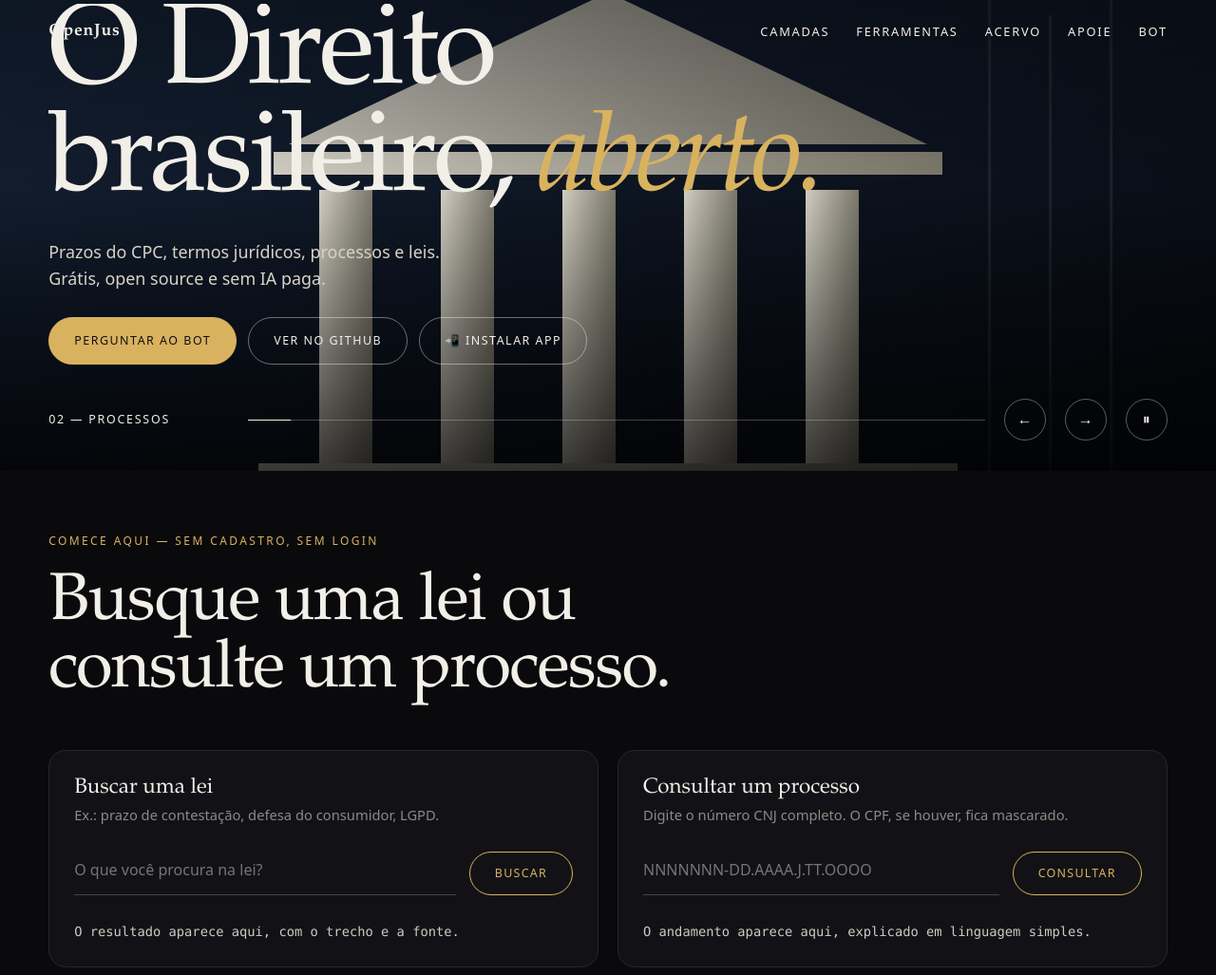
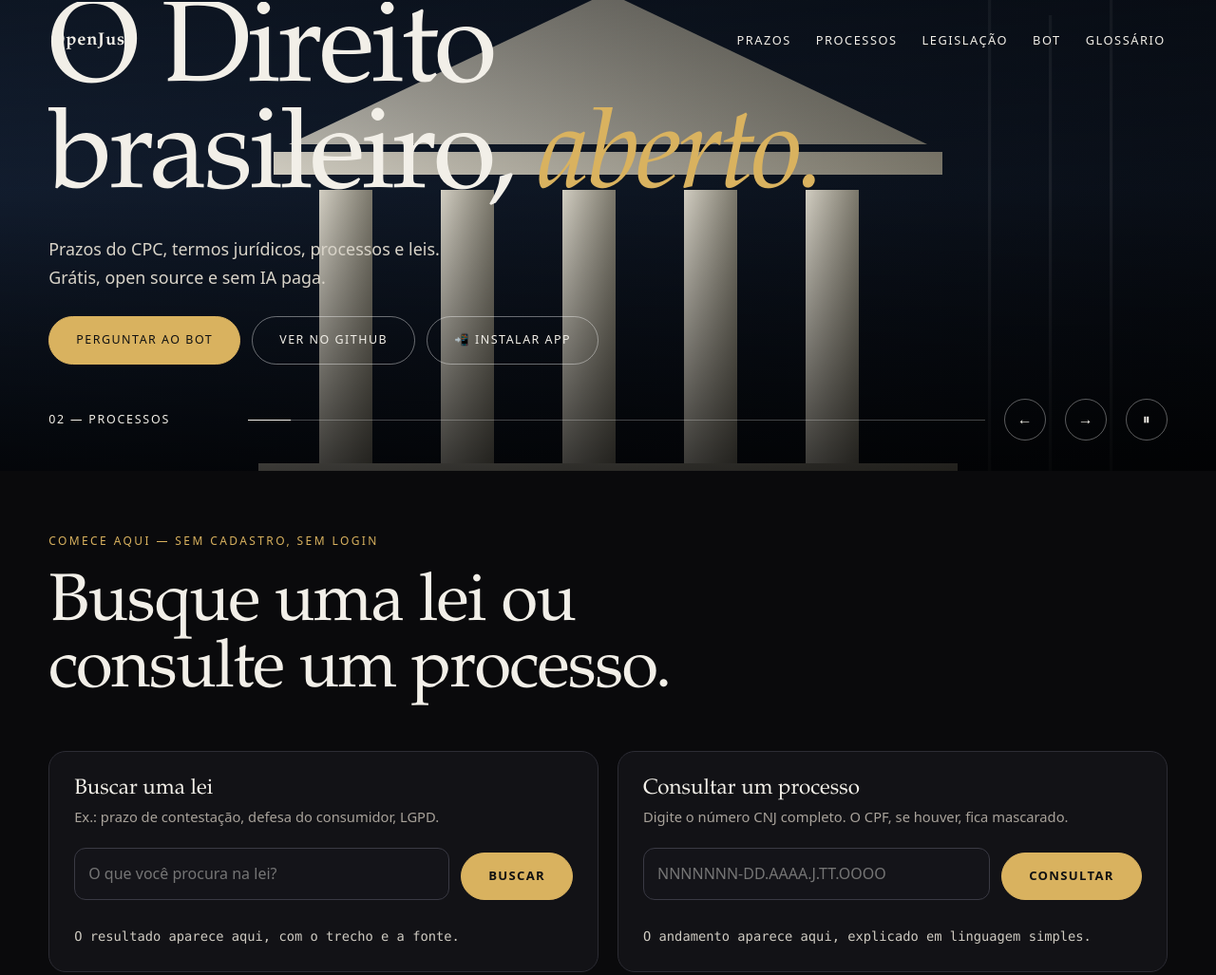
Before and after one commit to thiagollipe-web/open_jus, a plain HTML site: page site/index.html in a window 1280 px wide. Shown: the top 1027 px of the page at 95% size. Drawn offline with Linux system fonts and the light colour scheme; no server answers.

Commit message:
Layout moderno: menu fixo com as ferramentas, cards, botões e campos maiores

```diff
--- a/site/index.html
+++ b/site/index.html
@@ -28,18 +28,24 @@
 <!-- Medição sem cookies (Plausible): o script só passa a registrar visitas depois que o site for cadastrado em plausible.io com o domínio thiagollipe-web.github.io — veja "Medição (privacidade)" no README. Sem conta, nada é medido e nada é enviado. -->
 <script defer data-domain="thiagollipe-web.github.io" src="https://plausible.io/js/script.js"></script>
 <style>
-:root{--ink:#0a0a0c;--ink2:#121216;--fg:#f2efe8;--mut:#8d8a84;--ac:#d9b25f;--bd:#26262c;--ease:cubic-bezier(.77,0,.18,1);
+:root{--ink:#0a0a0c;--ink2:#121216;--card:#15151b;--fg:#f2efe8;--mut:#a8a29a;--ac:#d9b25f;--bd:#2c2c34;--ease:cubic-bezier(.77,0,.18,1);
 --serif:"Iowan Old Style","Palatino Linotype",Georgia,serif;--sans:system-ui,-apple-system,"Segoe UI",Roboto,sans-serif}
-*{box-sizing:border-box;margin:0}html{scroll-behavior:smooth}
-body{background:var(--ink);color:var(--fg);font:16px/1.6 var(--sans);overflow-x:hidden}
+*{box-sizing:border-box;margin:0}html{scroll-behavior:smooth;scroll-padding-top:84px}
+body{background:var(--ink);color:var(--fg);font:16px/1.65 var(--sans);overflow-x:hidden}
 a{color:inherit}::selection{background:var(--ac);color:#000}
 :focus-visible{outline:2px solid var(--ac);outline-offset:3px}
-/* nav */
-nav{position:fixed;inset:0 0 auto;z-index:50;display:flex;justify-content:space-between;align-items:center;padding:22px 4vw;transition:background .4s,padding .4s}
-nav.s{background:rgba(10,10,12,.82);backdrop-filter:blur(10px);padding-block:14px;border-bottom:1px solid var(--bd)}
-nav b{font:700 1.1rem var(--serif);letter-spacing:.04em}nav div{display:flex;gap:28px;font-size:.8rem;letter-spacing:.14em;text-transform:uppercase}
-nav a{text-decoration:none}nav a:hover{opacity:.6}
-@media(max-width:640px){nav div a:not(:last-child){display:none}}
+.skip{position:fixed;left:16px;top:-60px;z-index:100;background:var(--ac);color:#111;padding:12px 20px;border-radius:12px;font-weight:600;text-decoration:none;transition:top .2s}
+.skip:focus{top:12px}
+/* nav fixa com links diretos para cada ferramenta */
+nav{position:fixed;inset:0 0 auto;z-index:50;display:flex;justify-content:space-between;align-items:center;gap:20px;padding:22px 4vw;transition:background .4s,padding .4s}
+nav.s{background:rgba(10,10,12,.88);backdrop-filter:blur(10px);padding-block:12px;border-bottom:1px solid var(--bd)}
+nav .brand{font:700 1.15rem var(--serif);letter-spacing:.04em;text-decoration:none;flex:none}
+nav div{display:flex;gap:22px;font-size:.8rem;letter-spacing:.12em;text-transform:uppercase;overflow-x:auto;scrollbar-width:none;align-items:center}
+nav div::-webkit-scrollbar{display:none}
+nav a{text-decoration:none;white-space:nowrap;flex:none;padding:10px 2px}
+nav a:hover{color:var(--ac)}
+nav a.inst{color:var(--ac)}
+@media(max-width:640px){nav{padding:14px 4vw;gap:14px}nav div{gap:18px;font-size:.78rem}}
 /* hero slider */
 .hero{position:relative;height:62svh;min-height:460px;overflow:hidden}
 .slide{position:absolute;inset:0;clip-path:inset(0 0 100% 0);will-change:clip-path}
@@ -54,7 +60,7 @@ nav a{text-decoration:none}nav a:hover{opacity:.6}
 .sub{max-width:44ch;color:#d8d3c8;margin-top:22px;font-size:clamp(1rem,1.4vw,1.15rem);opacity:0;animation:fade 1s .9s forwards}
 .ctas{display:flex;flex-wrap:wrap;gap:12px;margin-top:26px;opacity:0;animation:fade 1s 1.1s forwards}
 @keyframes fade{to{opacity:1}}
-.btn{display:inline-block;padding:14px 26px;border-radius:99px;border:1px solid rgba(255,255,255,.4);text-decoration:none;font-size:.78rem;letter-spacing:.12em;text-transform:uppercase;transition:.35s}
+.btn{display:inline-flex;align-items:center;justify-content:center;min-height:48px;padding:14px 28px;border-radius:99px;border:1px solid rgba(255,255,255,.4);text-decoration:none;font-size:.78rem;letter-spacing:.12em;text-transform:uppercase;transition:.35s}
 .btn:hover{border-color:var(--ac);color:var(--ac)}
 button.btn{background:transparent;color:var(--fg);font:inherit;font-size:.78rem;cursor:pointer}
 #ios-tip{position:fixed;left:4vw;right:4vw;bottom:20px;z-index:60;background:#1a1a20;border:1px solid var(--ac);border-radius:14px;padding:14px 16px;font-size:.9rem;display:none}
@@ -75,7 +81,7 @@ button.btn{background:transparent;color:var(--fg);font:inherit;font-size:.78rem;
 .mq div{display:inline-block;animation:mq 28s linear infinite;font:italic 400 clamp(1.6rem,4vw,3.2rem) var(--serif);color:var(--mut)}
 .mq b{color:var(--ac);font-style:normal;margin:0 .6em}@keyframes mq{to{transform:translateX(-50%)}}
 /* sections */
-section{padding:14vh 4vw;position:relative}
+section{padding:clamp(64px,12vh,120px) 4vw;position:relative;scroll-margin-top:76px}
 .tag{font-size:.75rem;letter-spacing:.2em;text-transform:uppercase;color:var(--ac);margin-bottom:22px;display:block}
 h2{font:400 clamp(2rem,5.5vw,5rem)/1 var(--serif);letter-spacing:-.02em;max-width:16ch}
 .lead{color:var(--mut);max-width:52ch;margin-top:26px;font-size:1.08rem}
@@ -85,13 +91,21 @@ h2{font:400 clamp(2rem,5.5vw,5rem)/1 var(--serif);letter-spacing:-.02em;max-widt
 .layer:hover{padding-inline:20px;background:var(--ink2)}
 .layer small{color:var(--ac);font:italic 1.2rem var(--serif)}.layer h3{font:400 clamp(1.5rem,3vw,2.4rem) var(--serif)}.layer p{color:var(--mut)}
 @media(max-width:760px){.layer{grid-template-columns:50px 1fr}.layer p{grid-column:2}}
-/* tools */
-.tools{display:grid;grid-template-columns:repeat(auto-fit,minmax(min(100%,420px),1fr));margin-top:8vh;border-left:1px solid var(--bd);border-top:1px solid var(--bd)}
-.card{padding:34px;border-right:1px solid var(--bd);border-bottom:1px solid var(--bd)}.card h3{font:400 1.7rem var(--serif);margin-bottom:6px}.card>p{color:var(--mut);font-size:.92rem;margin-bottom:18px}
-input,button.go{font:inherit;color:var(--fg);background:transparent;border:0;border-bottom:1px solid #444;padding:12px 0;width:100%;margin:6px 0 10px;border-radius:0}
-input:focus{outline:0;border-color:var(--ac)}input[type=checkbox]{width:auto;margin-right:8px}label{font-size:.9rem;color:var(--mut)}
-button.go{width:auto;margin-top:12px;border:1px solid var(--ac);color:var(--ac);padding:12px 26px;border-radius:99px;cursor:pointer;letter-spacing:.1em;text-transform:uppercase;font-size:.78rem;transition:.35s}
-button.go:hover{background:var(--ac);color:#000}.row{display:flex;gap:14px;align-items:end}.row input{flex:1}
+/* tools — cards com fundo, cantos arredondados e respiro */
+.tools{display:grid;grid-template-columns:repeat(auto-fit,minmax(min(100%,420px),1fr));gap:16px;margin-top:8vh}
+.card{padding:28px;border:1px solid var(--bd);border-radius:18px;background:var(--card);transition:transform .3s var(--ease),border-color .3s}
+@media(hover:hover){.card:hover{transform:translateY(-3px);border-color:#3d3d48}}
+.card h3{font:400 1.7rem var(--serif);margin-bottom:6px}.card>p{color:var(--mut);font-size:.95rem;margin-bottom:18px}
+.eyebrow{display:inline-block;font-size:.72rem;letter-spacing:.18em;text-transform:uppercase;color:var(--ac);margin-bottom:10px}
+/* campos e botões grandes, com alvo de toque de 48px */
+input,button.go{font:inherit;color:var(--fg);width:100%;margin:6px 0 10px}
+input{background:#141419;border:1px solid #3a3a44;border-radius:12px;padding:13px 14px;min-height:48px}
+input:focus{outline:0;border-color:var(--ac);box-shadow:0 0 0 3px rgba(217,178,95,.3)}
+input[type=checkbox]{width:auto;min-height:0;margin-right:8px;accent-color:var(--ac)}label{font-size:.9rem;color:var(--mut)}
+button.go{width:auto;min-height:48px;margin-top:12px;border:1px solid var(--ac);background:var(--ac);color:#111;padding:13px 28px;border-radius:99px;cursor:pointer;letter-spacing:.1em;text-transform:uppercase;font-size:.82rem;font-weight:600;transition:.35s;display:inline-flex;align-items:center;justify-content:center}
+button.go:hover{background:transparent;color:var(--ac)}
+.row{display:flex;gap:12px;align-items:flex-end;flex-wrap:wrap}.row input{flex:1;min-width:200px}
+@media(max-width:640px){.row button.go{width:100%}}
 #chat{display:flex;flex-direction:column;gap:10px;max-height:420px;min-height:160px;overflow:auto;padding:4px 2px 12px;scroll-behavior:smooth}
 .msg{max-width:85%;padding:12px 16px;border-radius:18px;white-space:pre-wrap;font-size:.95rem;line-height:1.5;animation:pop .35s var(--ease)}
 .msg.u{align-self:flex-end;background:var(--ac);color:#111;border-bottom-right-radius:4px}
@@ -100,7 +114,7 @@ button.go:hover{background:var(--ac);color:#000}.row{display:flex;gap:14px;align
 .dots span{display:inline-block;width:6px;height:6px;margin:0 2px;border-radius:50%;background:var(--mut);animation:blink 1s infinite}
 .dots span:nth-child(2){animation-delay:.2s}.dots span:nth-child(3){animation-delay:.4s}@keyframes blink{50%{opacity:.2}}
 .chips{display:flex;gap:8px;overflow-x:auto;padding:6px 0 4px;scrollbar-width:none}
-.chips button{flex:none;background:transparent;color:var(--fg);border:1px solid var(--bd);border-radius:99px;padding:8px 14px;font:inherit;font-size:.82rem;cursor:pointer;transition:.3s}
+.chips button{flex:none;background:transparent;color:var(--fg);border:1px solid var(--bd);border-radius:99px;padding:10px 16px;min-height:40px;font:inherit;font-size:.85rem;cursor:pointer;transition:.3s}
 .chips button:hover{border-color:var(--ac);color:var(--ac)}
 .slm{display:flex;flex-wrap:wrap;gap:10px;align-items:center;margin-top:10px}.slm small{color:var(--mut)}
 .link{background:none;border:0;color:var(--ac);font:inherit;font-size:.85rem;cursor:pointer;padding:6px 0;text-decoration:underline}
@@ -111,7 +125,7 @@ button.go:hover{background:var(--ac);color:#000}.row{display:flex;gap:14px;align
 pre{white-space:pre-wrap;font:.86rem/1.55 ui-monospace,Menlo,monospace;color:#cfcbc2;margin-top:18px;max-height:300px;overflow:auto}
 .wide{grid-column:1/-1}
 /* busca rápida acima da dobra */
-.quick{padding:8vh 4vw 6vh;border-bottom:1px solid var(--bd)}
+.quick{padding:clamp(56px,8vh,96px) 4vw clamp(40px,6vh,72px);border-bottom:1px solid var(--bd)}
 .quick h2{max-width:22ch}
 .quick-grid{display:grid;grid-template-columns:repeat(auto-fit,minmax(min(100%,380px),1fr));gap:20px;margin-top:6vh}
 .quick-box{border:1px solid var(--bd);border-radius:18px;padding:26px;background:var(--ink2)}
@@ -136,7 +150,7 @@ details summary{cursor:pointer;color:var(--ac);font-size:.9rem;margin-top:12px}
 #apoie .pix img{background:#fff;padding:10px;border-radius:14px;width:180px;height:180px}
 #apoie .pix div{max-width:52ch}
 .foot-links{margin-top:3vh}
-.foot-links a{color:var(--ac);text-decoration:none;margin-right:22px;font-size:.9rem}
+.foot-links a{color:var(--ac);text-decoration:none;margin-right:8px;font-size:.9rem;display:inline-block;padding:10px 14px 10px 0}
 .foot-links a:hover{text-decoration:underline}
 /* footer */
 footer{padding:14vh 4vw 6vh;border-top:1px solid var(--bd)}
@@ -149,9 +163,10 @@ footer p{color:var(--mut);margin-top:6vh;font-size:.85rem;max-width:70ch}
 </style>
 </head>
 <body>
+<a class="skip" href="#ferramentas">Ir para as ferramentas</a>
 <div id="cur"></div>
 <div id="ios-tip" role="dialog" aria-label="Instalar no iPhone"><button onclick="this.parentNode.style.display='none'">fechar</button>Para instalar: toque em <b>Compartilhar</b> e depois em <b>Adicionar à Tela de Início</b>.</div>
-<nav><b>OpenJus</b><div><a href="#camadas">Camadas</a><a href="#ferramentas">Ferramentas</a><a href="#acervo">Acervo</a><a href="#apoie">Apoie</a><a href="#" id="inst-nav" class="inst" hidden>Instalar</a><a href="#bot">Bot</a></div></nav>
+<nav><a class="brand" href="#hero">OpenJus</a><div><a href="#prazos">Prazos</a><a href="#processo">Processos</a><a href="#legislacao">Legislação</a><a href="#bot">Bot</a><a href="#glossario">Glossário</a><a href="#" id="inst-nav" class="inst" hidden>Instalar</a></div></nav>
 
 <header class="hero" id="hero" aria-label="Apresentação">
   <!-- Slide 1: balança -->
@@ -192,6 +207,7 @@ footer p{color:var(--mut);margin-top:6vh;font-size:.85rem;max-width:70ch}
   <div class="hud"><span id="cap">01 — Legislação</span><div class="bar"><i id="prog"></i></div><button id="prev" aria-label="Anterior">←</button><button id="next" aria-label="Próximo">→</button><button id="pause" aria-label="Pausar apresentação">⏸</button></div>
 </header>
 
+<main>
 <section class="quick" id="rapido" aria-label="Busca rápida">
   <span class="tag rv">Comece aqui — sem cadastro, sem login</span>
   <h2 class="rv">Busque uma lei ou consulte um processo.</h2>
@@ -237,19 +253,19 @@ footer p{color:var(--mut);margin-top:6vh;font-size:.85rem;max-width:70ch}
   <span class="tag rv">Experimente</span>
   <h2 class="rv">Ferramentas ao vivo.</h2>
   <div class="tools">
-    <div class="card wide rv" id="bot"><h3>Pergunte ao bot</h3><p>Grátis, roda no seu navegador e aprende com você. <span id="api-st" class="pill">verificando API…</span></p>
+    <div class="card wide rv" id="bot"><span class="eyebrow">Sem cadastro · aprende com você</span><h3>Pergunte ao bot</h3><p>Grátis, roda no seu navegador e aprende com você. <span id="api-st" class="pill">verificando API…</span></p>
       <div id="chat" aria-live="polite"><div class="msg b">Olá! Pergunte sobre prazos, termos jurídicos, processos ou leis.</div></div>
       <div class="chips"><button onclick="sug(this)">O que significa trânsito em julgado?</button><button onclick="sug(this)">O que é conclusos para despacho?</button><button onclick="sug(this)">ajuda</button></div>
       <div class="row"><input id="b-q" placeholder="Digite sua pergunta" aria-label="Pergunta" onkeydown="if(event.key==='Enter')bot()"><button class="go" onclick="bot()">Enviar</button></div>
       <div class="slm"><button class="link" id="slm-btn" onclick="ativarSLM()">⚡ Ativar IA local</button><small id="slm-st">opcional · ≈400 MB · roda no seu aparelho · grátis</small></div></div>
-    <div class="card rv"><h3>Prazos do CPC</h3><p>Arts. 219, 220 e 224. Roda no seu navegador.</p>
+    <div class="card rv" id="prazos"><span class="eyebrow">CPC 219 · 220 · 224 · offline</span><h3>Prazos do CPC</h3><p>Arts. 219, 220 e 224. Roda no seu navegador.</p>
       <label>Intimação/publicação<input id="p-ini" type="date"></label><label>Dias<input id="p-dias" type="number" value="15" min="1"></label>
       <label><input id="p-uteis" type="checkbox" checked>Dias úteis</label><br><button class="go" onclick="prazo()">Calcular</button><pre id="p-out"></pre></div>
-    <div class="card rv"><h3>Processo</h3><p>Número CNJ → DataJud (API pública). <span class="need">precisa da API</span></p>
+    <div class="card rv" id="processo"><span class="eyebrow">DataJud · número CNJ</span><h3>Processo</h3><p>Número CNJ → DataJud (API pública). <span class="need">precisa da API</span></p>
       <input id="c-num" placeholder="NNNNNNN-DD.AAAA.J.TT.OOOO" aria-label="Número CNJ"><button class="go" onclick="processo()">Consultar</button><pre id="c-out" aria-live="polite"></pre></div>
-    <div class="card rv"><h3>Legislação</h3><p>Busca no acervo indexado. <span class="need">precisa da API</span></p>
+    <div class="card rv" id="legislacao"><span class="eyebrow">Acervo indexado · 6 leis</span><h3>Legislação</h3><p>Busca no acervo indexado. <span class="need">precisa da API</span></p>
       <input id="l-q" placeholder="ex.: prazo contestação" aria-label="Busca"><button class="go" onclick="leis()">Buscar</button><pre id="l-out" aria-live="polite"></pre></div>
-    <div class="card rv"><h3>Juridiquês → português</h3><p>Entenda a movimentação. Funciona offline. <span id="gloss-count" class="need"></span></p>
+    <div class="card rv" id="glossario"><span class="eyebrow">Offline · 65 termos</span><h3>Juridiquês → português</h3><p>Entenda a movimentação. Funciona offline. <span id="gloss-count" class="need"></span></p>
       <input id="t-q" placeholder="ex.: conclusos para despacho" aria-label="Movimento"><button class="go" onclick="traduzir()">Traduzir</button><pre id="t-out"></pre>
       <details><summary>Ver todos os termos traduzidos</summary><p class="gloss-list" id="gloss-list">Carregando termos…</p></details></div>
   </div>
@@ -277,6 +293,7 @@ footer p{color:var(--mut);margin-top:6vh;font-size:.85rem;max-width:70ch}
   <div class="pix rv"><img src="pix-qr.svg" alt="QR Code Pix para apoiar o OpenJus" width="180" height="180"><div><button class="go" id="pix-btn" onclick="copiarPix()">Copiar Pix</button><p class="need" style="margin-top:12px">Escaneie o QR Code no app do seu banco ou copie o código Pix. O código não aparece escrito nesta página.</p></div></div>
 </section>
 
+</main>
 <footer>
   <h2><a href="https://github.com/thiagollipe-web/open_jus">Open source.<br>Contribua →</a></h2>
   <p class="foot-links"><a href="https://www.instagram.com/thiagofillipesoares">Instagram @thiagofillipesoares</a><a href="https://thiagollipe-web.github.io/t.free/">T.Free — ferramentas de IA gratuitas</a><a href="https://github.com/thiagollipe-web/open_jus">GitHub</a></p>
```
